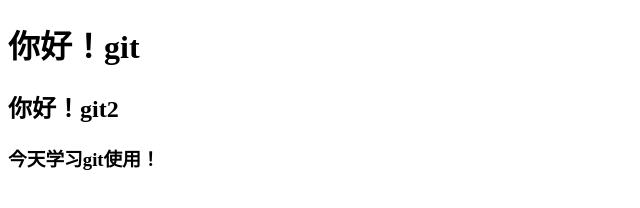
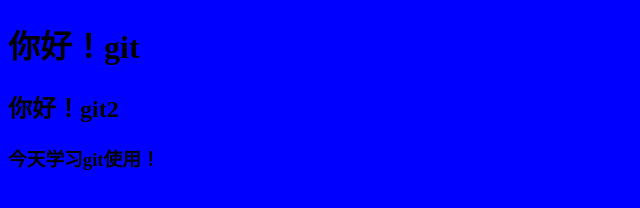
Before and after one commit to blackcheray/git-demo, a plain HTML site: page index.html in a window 1280 px wide. Shown: the whole page, without its empty margins (0-640 px from the left). Drawn offline with Linux system fonts and the light colour scheme.

Commit message:
增加了背景样式

```diff
--- /dev/null
+++ b/index.css
@@ -0,0 +1,5 @@
+body{
+    width: 100%;
+    height: 100%;
+    background-color:blue
+}
--- a/index.html
+++ b/index.html
@@ -4,11 +4,13 @@
     <meta charset="UTF-8">
     <meta http-equiv="X-UA-Compatible" content="IE=edge">
     <meta name="viewport" content="width=device-width, initial-scale=1.0">
+    <link rel="stylesheet" href="./index.css">
     <title>你好</title>
 </head>
 <body>
     <h1>你好！git</h1>
     <h2>你好！git2</h2>
     <h3>今天学习git使用！</h3>
+
 </body>
 </html>
```
